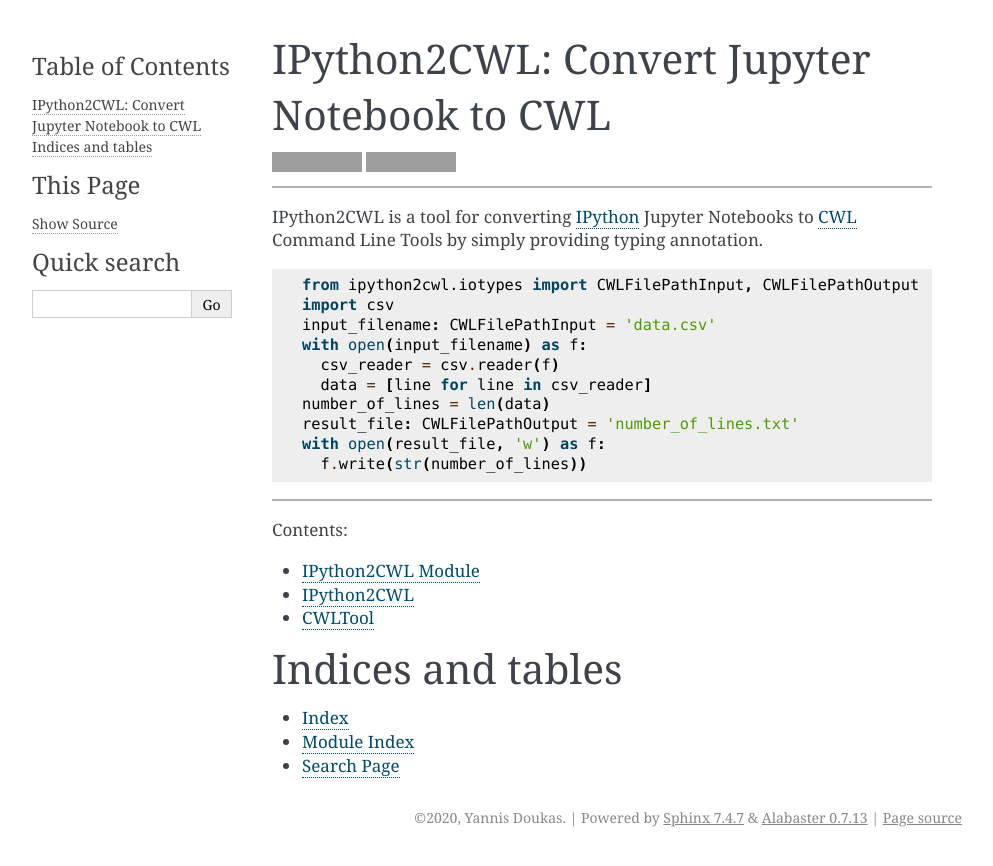
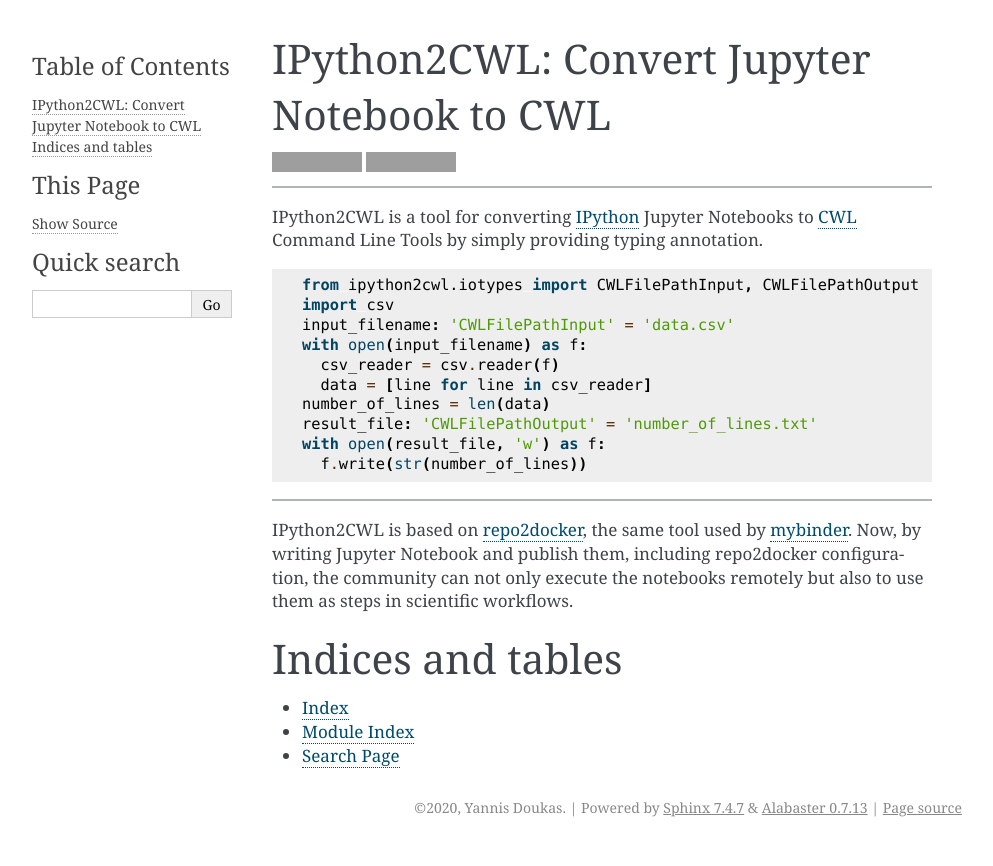
Before and after one commit to common-workflow-lab/ipython2cwl, a Sphinx documentation site: the page built from docs/index.rst, in a window 1280 px wide. Shown: the top 866 px of the page, without its empty margins (148-1141 px from the left). Built offline with Sphinx 7.4.7, drawn with Linux system fonts in a browser that asks for light colours; grey boxes are pictures that could not be loaded.

Commit message:
update doc

```diff
--- a/docs/index.rst
+++ b/docs/index.rst
@@ -16,25 +16,22 @@
 
     from ipython2cwl.iotypes import CWLFilePathInput, CWLFilePathOutput
     import csv
-    input_filename: CWLFilePathInput = 'data.csv'
+    input_filename: 'CWLFilePathInput' = 'data.csv'
     with open(input_filename) as f:
       csv_reader = csv.reader(f)
       data = [line for line in csv_reader]
     number_of_lines = len(data)
-    result_file: CWLFilePathOutput = 'number_of_lines.txt'
+    result_file: 'CWLFilePathOutput' = 'number_of_lines.txt'
     with open(result_file, 'w') as f:
       f.write(str(number_of_lines))
 
 
 ------------------------------------------------------------------------------------------
 
-
-.. toctree::
-   :maxdepth: 2
-   :caption: Contents:
-
-
-   ipython2cwl
+IPython2CWL is based on `repo2docker <https://github.com/jupyter/repo2docker>`_, the same tool
+used by `mybinder <https://mybinder.org/>`_. Now, by writing Jupyter Notebook and publish them, including repo2docker
+configuration, the community can not only execute the notebooks remotely but also to use them as steps in scientific
+workflows.
 
 Indices and tables
 ==================
```
Also changed, not shown: docs/ipython2cwl.rst (deleted, +0 -14 lines).
